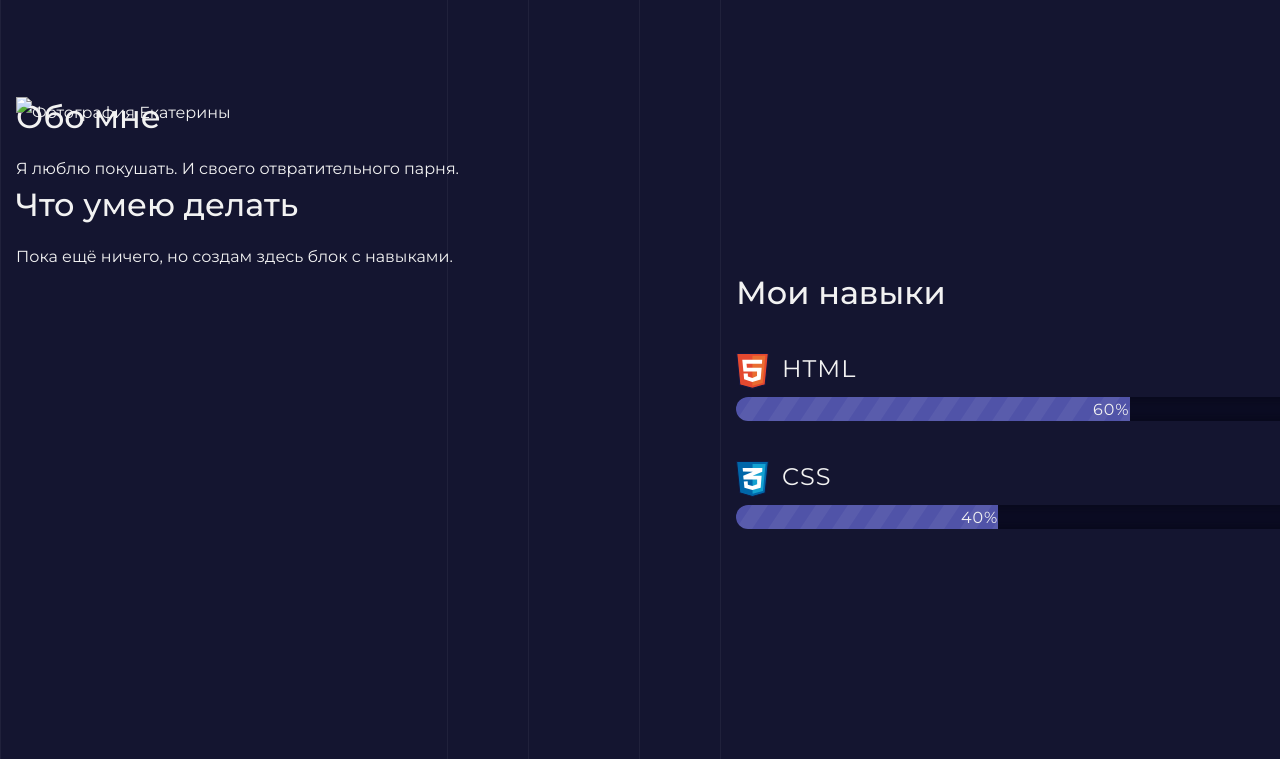
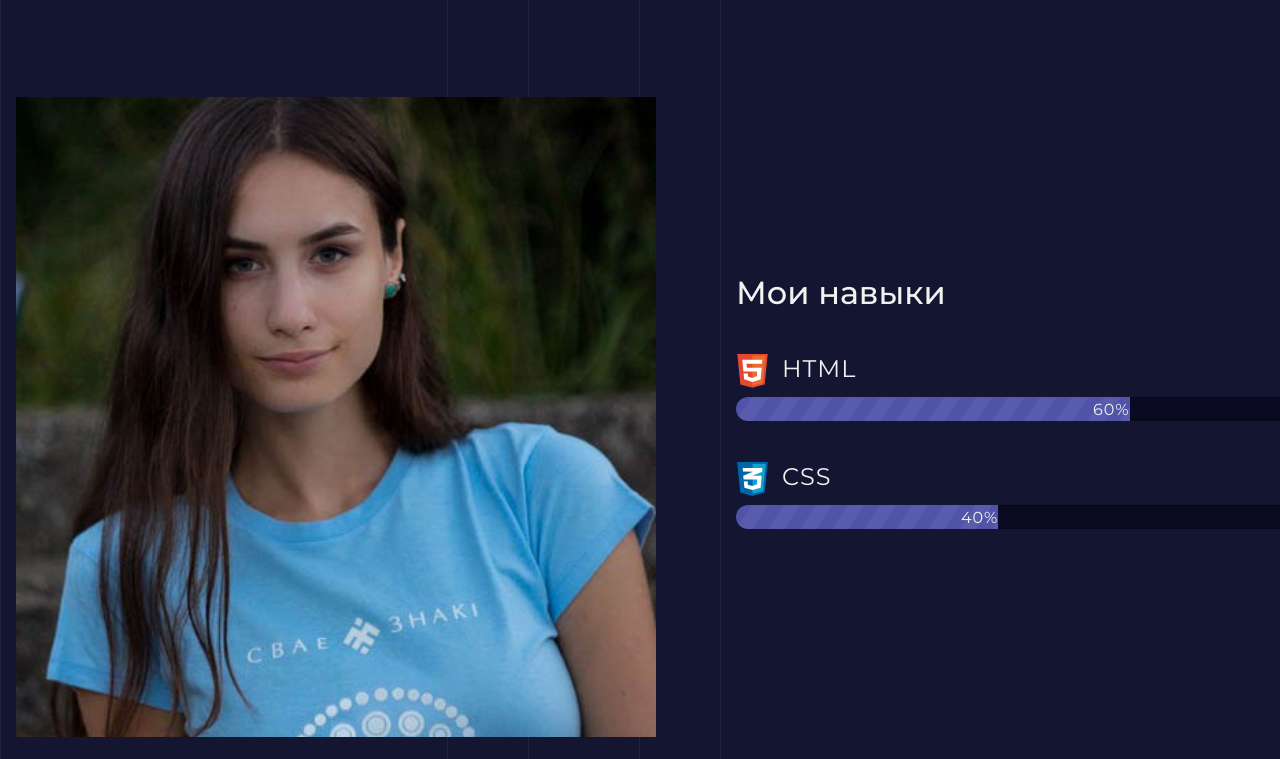
Before and after one commit to katedylevska/my-portfolio, a plain HTML site: page index.html in a window 1280 px wide. Shown: the part 1361-2120 px from the top of the page. Drawn offline with Linux system fonts and the light colour scheme; files whose address does not match are found by name.

Commit message:
fixed image

```diff
--- a/index.html
+++ b/index.html
@@ -26,7 +26,7 @@
       <div class="container">
       <h2 class="subheading">Давайте познакомимся</h2>
       <figure class = "user-image">
-        <img src="files/user2.jpg" width="410" height="600" alt="Фотография Екатерины">
+        <img src="user2.jpg" width="410" height="600" alt="Фотография Екатерины">
       </figure>
       <h3>Обо мне</h3>
       <p>Я люблю покушать. И своего отвратительного парня.</p>
```
